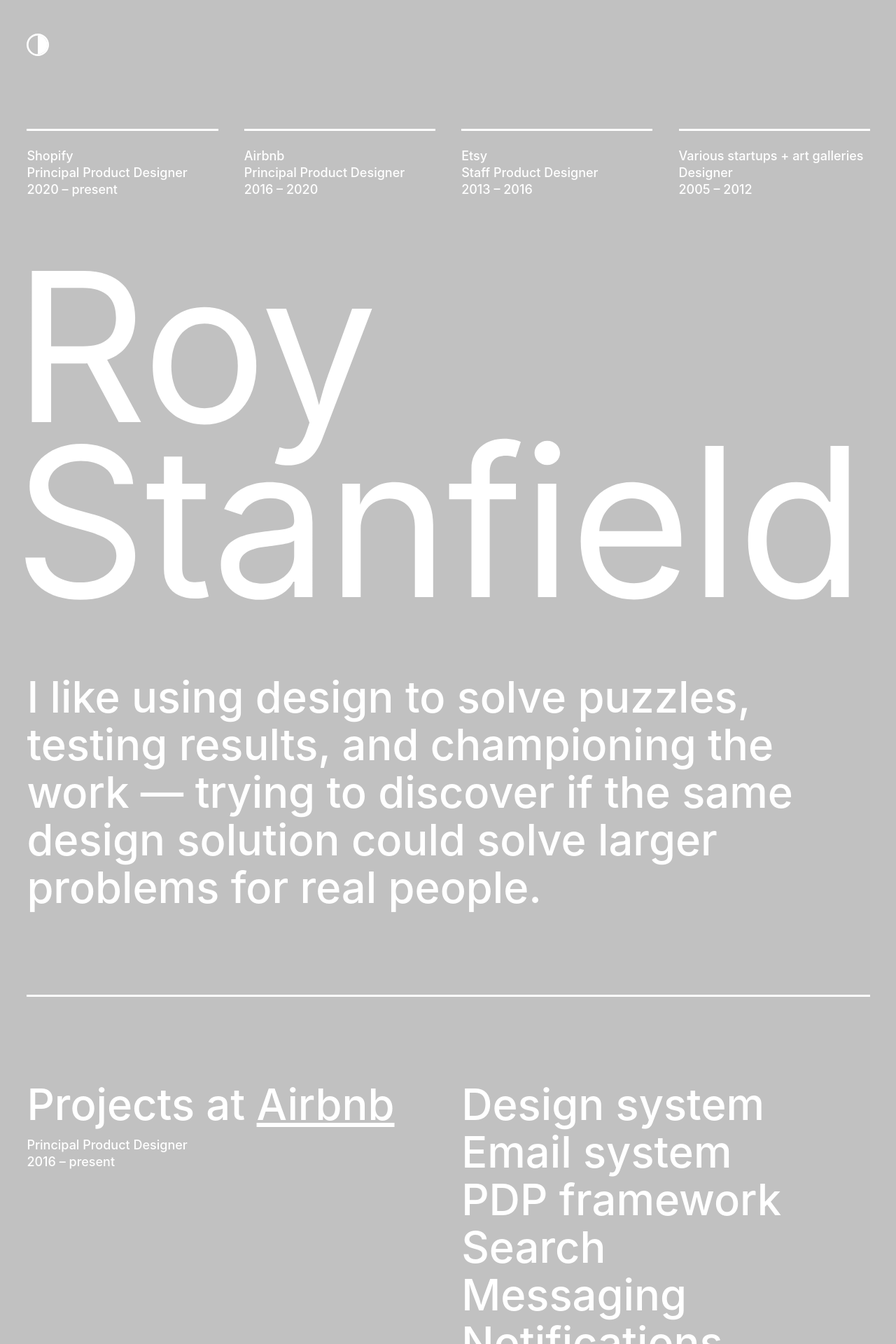
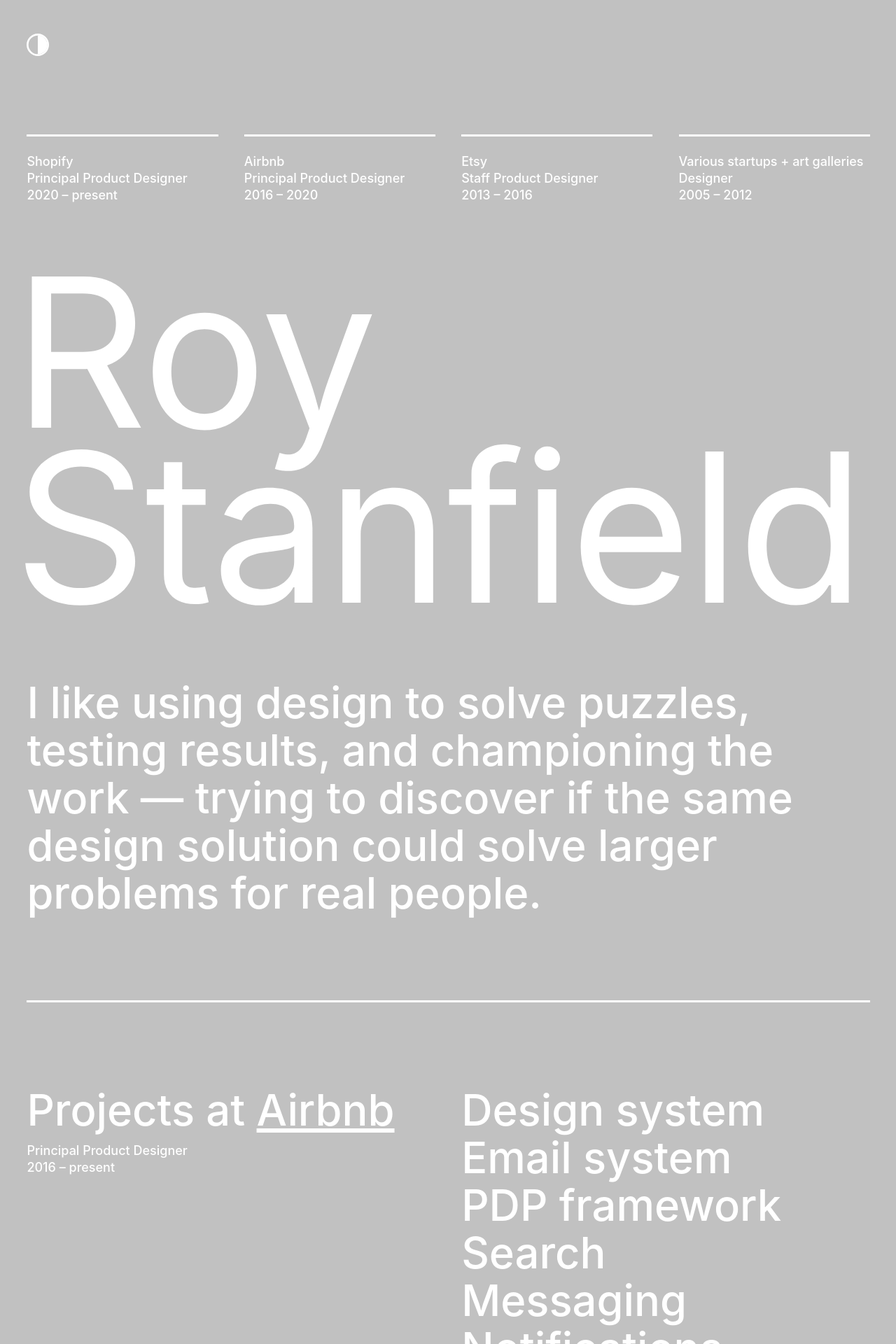
Before and after one commit to roystanfield/roystanfield.github.io, a Jekyll site: the page built from index.markdown, in a window 1280 px wide. Shown: the top 1920 px of the page at 70% size. Built offline with Jekyll 4.4.1, drawn with Linux system fonts in a browser that asks for light colours.

Commit message:
Small layout error 2.

```diff
--- a/_sass/main.scss
+++ b/_sass/main.scss
@@ -98,7 +98,7 @@ and (min-width : 320px) {
   .contrast_controls {
     // display: none;
     padding-top: 48px;
-    padding-bottom: 24px;
+    padding-bottom: 32px;
 
     #contrast_button {
       display: block;
```
